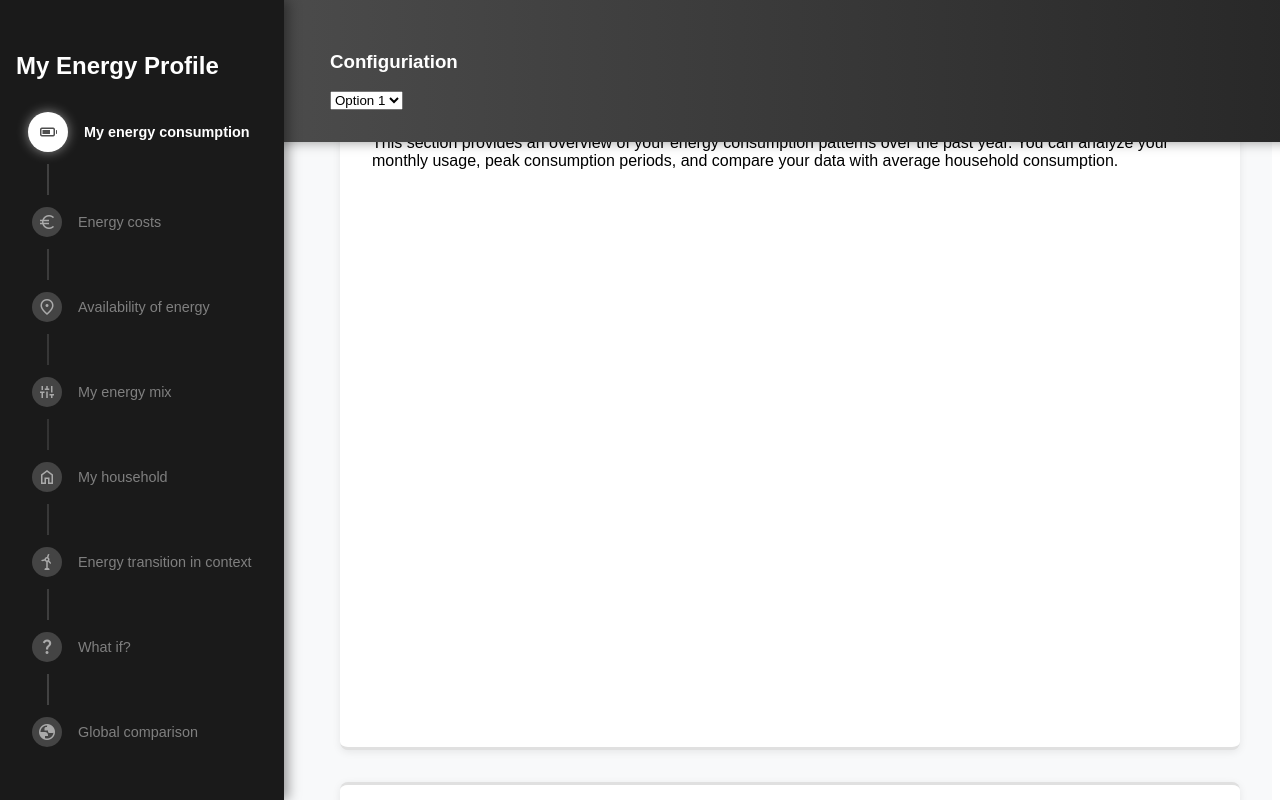
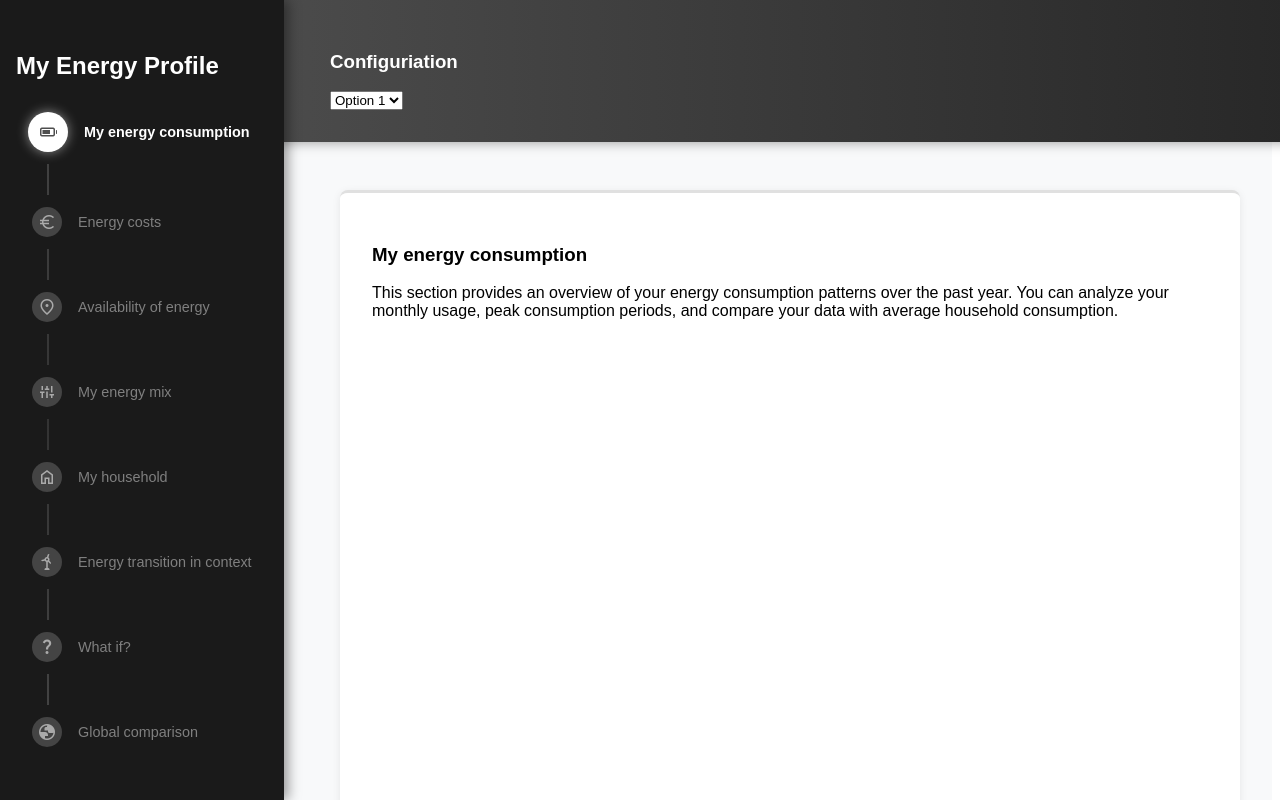
Before and after one commit to unige-vizis/MyEnergyProfile, a Vue app: page / in a window 1280 px wide. Shown: the top 800 px of the page. Built offline with nearby package versions, Linux system fonts and the light colour scheme.

Commit message:
fix margin

```diff
--- a/src/App.vue
+++ b/src/App.vue
@@ -38,6 +38,7 @@ import ConfigHeader from './components/ConfigHeader.vue';
 
 .main-content {
   margin-left: 300px;
+  margin-top: 150px;
   flex: 1;
   padding: 2rem;
   overflow-y: auto;
```
